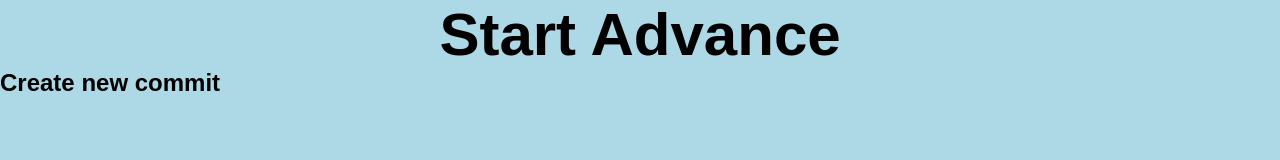
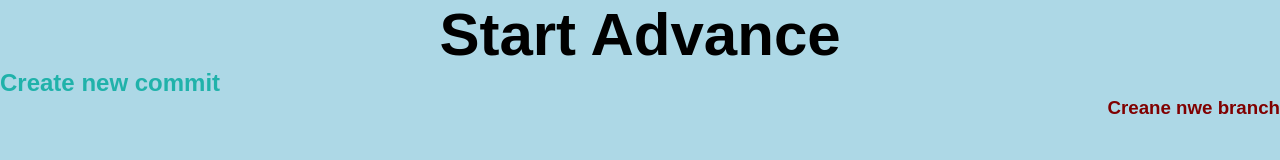
Before and after one commit to natys6ka/advance, a plain HTML site: page index.html in a window 1280 px wide. Drawn offline with Linux system fonts and the light colour scheme.

Commit message:
Create new branch

```diff
--- a/css/main.css
+++ b/css/main.css
@@ -12,3 +12,10 @@ h1{
     text-align: center;
     font-size: 60px;
 }
+h2{
+    color: lightseagreen;
+}
+h3{
+    color: maroon;
+    text-align: right;
+}
--- a/index.html
+++ b/index.html
@@ -7,9 +7,9 @@
     <link rel="stylesheet" href="./css/main.css">
 </head>
 <body>
-
     <h1>Start Advance</h1>
     <h2>Create new commit</h2>
+    <h3>Creane nwe branch</h3>
 
 </body>
 </html>
```
